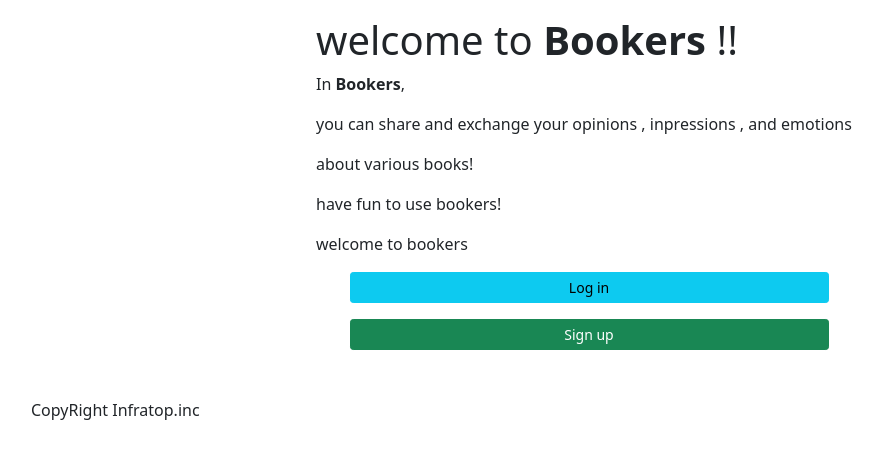
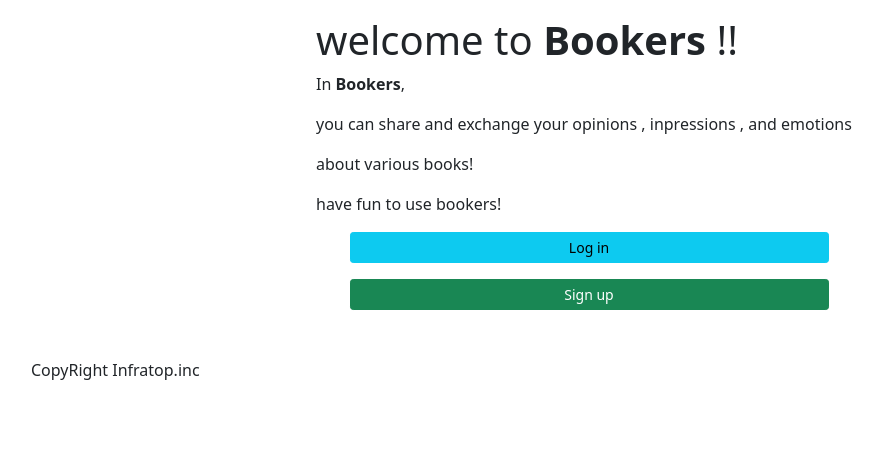
Before and after one commit to hibik17/bookers_PF, a Rails app: page / in a window 1280 px wide. Shown: the part 56-515 px from the top of the page, without its empty margins (51-933 px from the left). Run offline with Rails 7, Linux system fonts and the light colour scheme.

Commit message:
ci cd test

```diff
--- a/app/views/homes/top.html.erb
+++ b/app/views/homes/top.html.erb
@@ -12,8 +12,6 @@
         <p>you can share and exchange  your opinions , inpressions , and emotions</p>
         <p> about various books!</p>
         <p>have fun to use bookers!</p>
-
-        <p>welcome to bookers</p>
         <div class="btn-wrapper col-10 mx-auto">
           <div class="row">
             <%= link_to "Log in" ,new_user_session_path ,class: 'btn btn-info btn-sm btn-block mb-3 sign_in' %>
```
